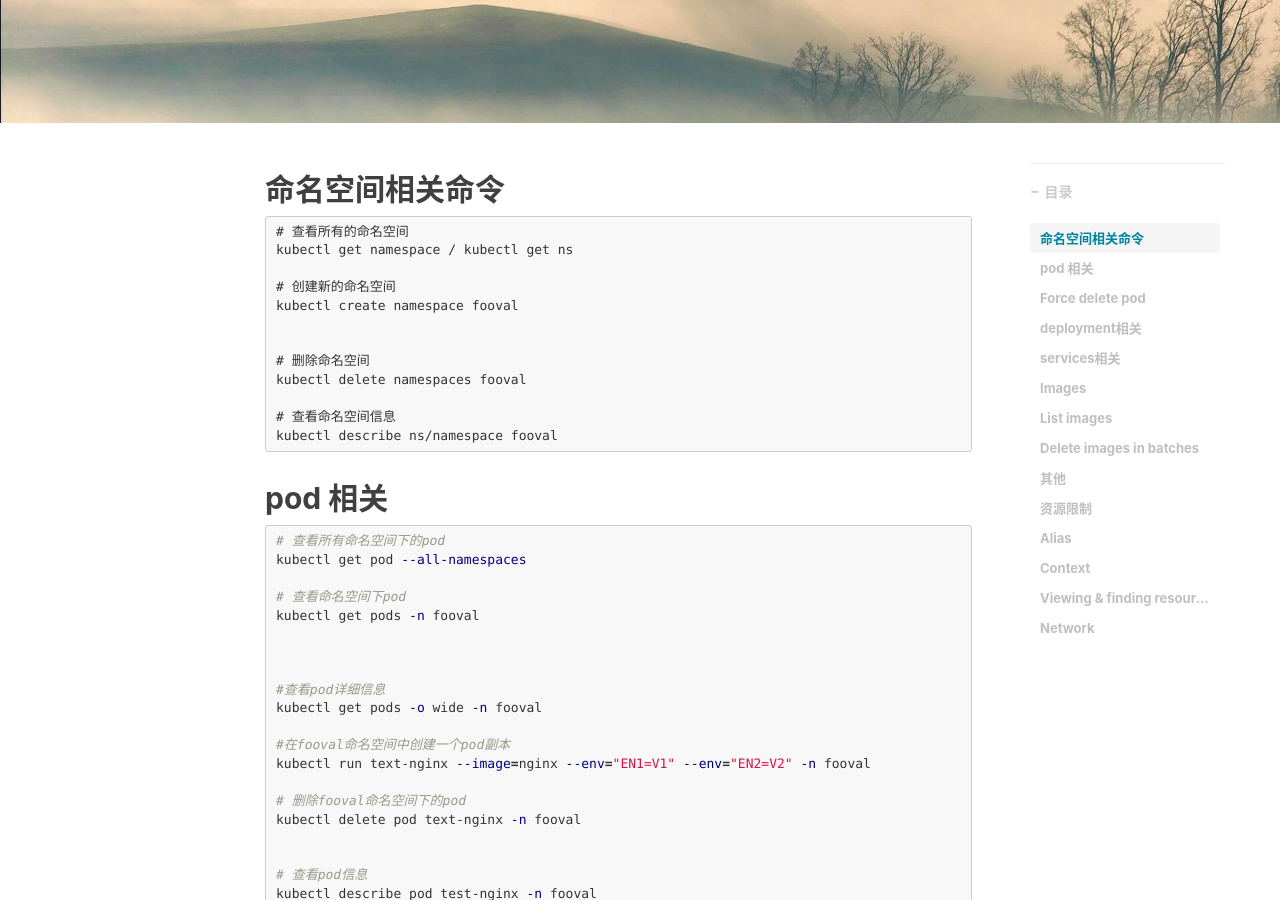
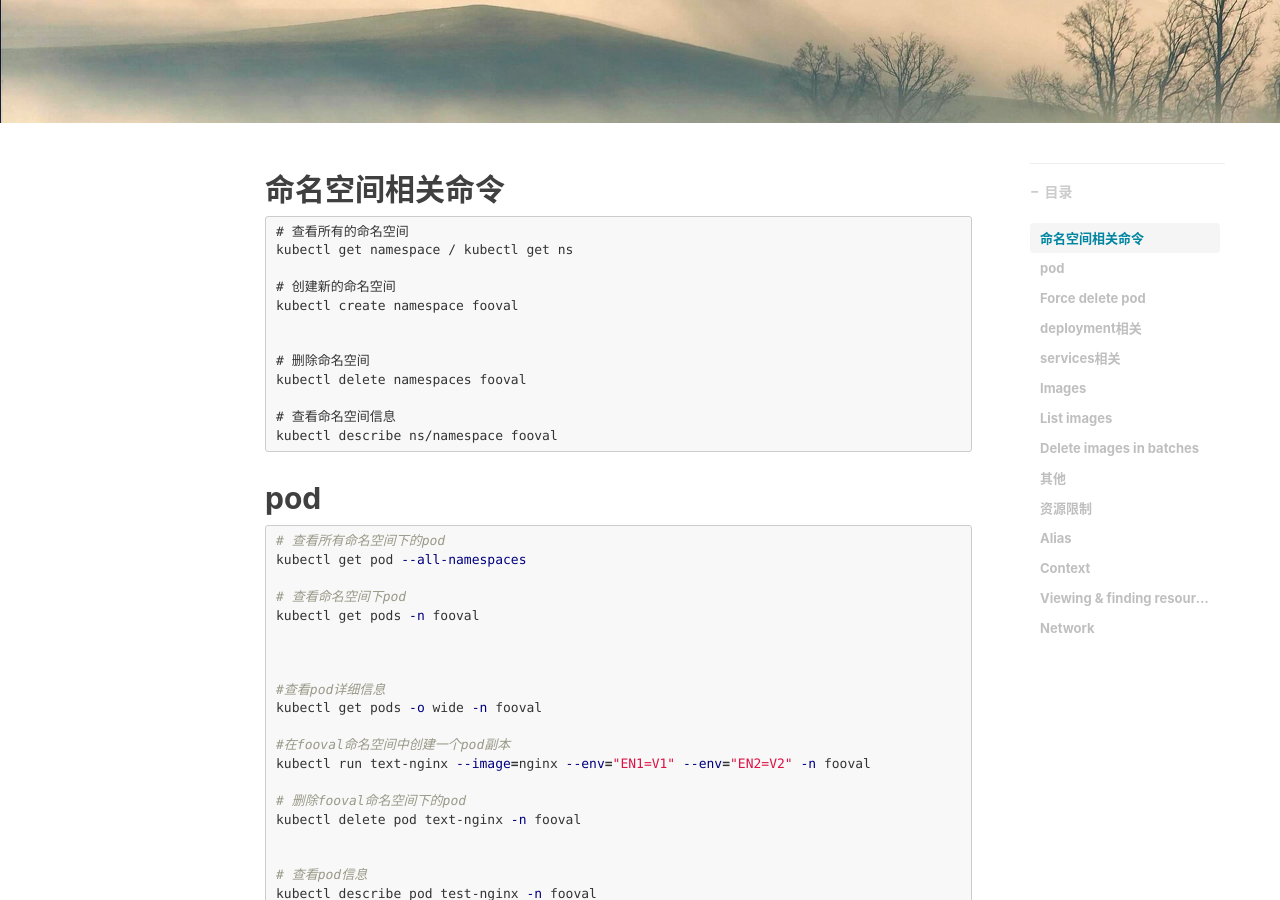
Before and after one commit to fooval-shen/shenfh.github.io, a Jekyll site: the page built from _posts/k8s/2020-12-21-k8s-command.md, in a window 1280 px wide and 900 px high, scrolled down 334 px. Built offline with Jekyll 4.4.1, drawn with Linux system fonts in a browser that asks for light colours; nearby versions of some CDN libraries; comment, search, counter and statistics services are not loaded.

Commit message:
Update pod

````diff
--- a/_posts/k8s/2020-12-21-k8s-command.md
+++ b/_posts/k8s/2020-12-21-k8s-command.md
@@ -27,7 +27,7 @@ kubectl describe ns/namespace fooval
 ```
 
 
-## pod 相关
+## pod
 
 ```shell
 # 查看所有命名空间下的pod
````
